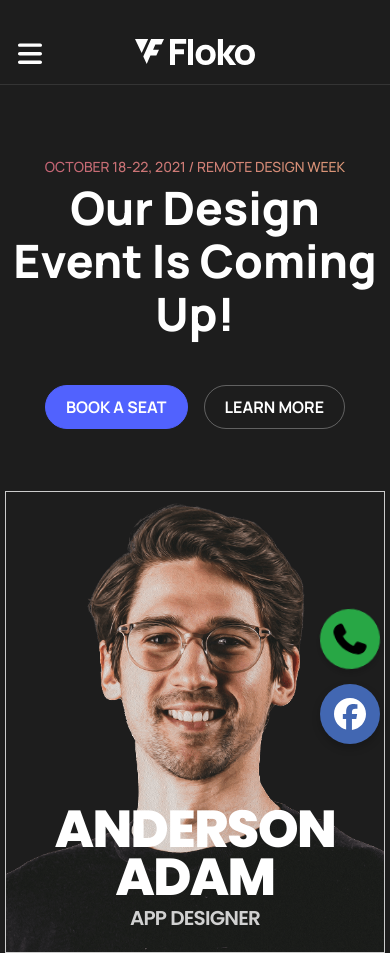
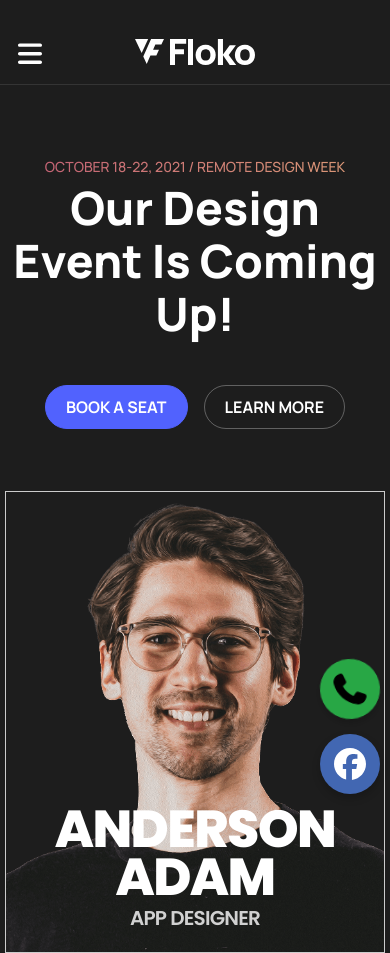
Before and after one commit to trinhquanghuong2212/quangdafood, a plain HTML site: page index.html in a window 390 px wide. Shown: the top 953 px of the page. Drawn offline with Linux system fonts and the light colour scheme.

Commit message:
responsive actions in tablet and mobile

```diff
--- a/assets/css/main.css
+++ b/assets/css/main.css
@@ -1884,6 +1884,19 @@ button:hover {
     flex-direction: column;
     gap: 15px;
 }
+@media (max-width: 991.98px) {
+  .actions {
+    bottom: 70px;
+}
+}
+
+@media (max-width: 575.98px) {
+
+.actions {
+
+    bottom: 50px;
+}
+}
 .btn-cta {
     display: flex;
     align-items: center;
```
